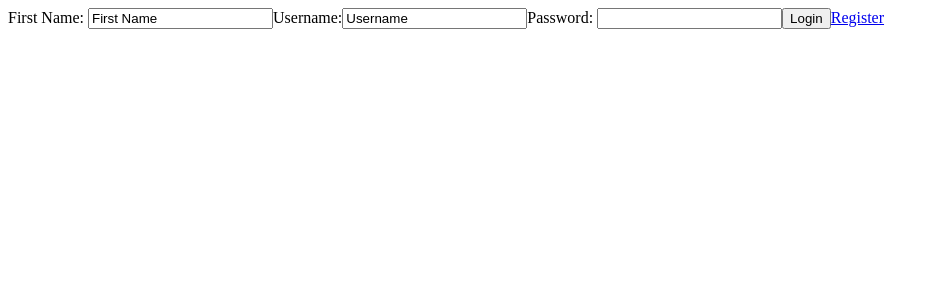
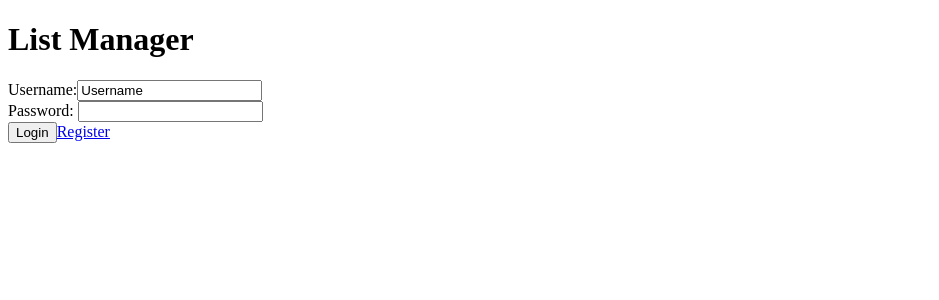
Before and after one commit to nestorcayananjr/list-manager, a React app: page / in a window 1280 px wide. Shown: the top 300 px of the page, without its empty margins (0-939 px from the left). Built offline with nearby package versions, Linux system fonts and the light colour scheme.

Commit message:
simple styling

```diff
--- a/src/HomePage.js
+++ b/src/HomePage.js
@@ -160,7 +160,7 @@ const HomePage = () => {
                     <label for="last_name">Last Name</label>
                     <input id="last_name" type='text' onChange={(e) => setLastName(e.target.value)}/>
                 </div>
-
+                <br></br>
                 <div>
                     <label for="6">6th Grade</label>
                     <input type="checkbox" id="6" onChange={(e) => setGradeLevel('sixth')}/>
@@ -171,18 +171,20 @@ const HomePage = () => {
                     <label for="8">8th Grade</label>
                     <input type="checkbox" id="8" onChange={(e) => setGradeLevel('eighth')}/>
                 </div>
-
+                <br></br>
                 <div>
-                    <label for="homeroomA">A</label>
+                    <label for="homeroomA">Homeroom A</label>
                     <input type="checkbox" id="homeroomA" onChange={(e) => setHomeRoom('A')}/>
 
-                    <label for="homeroomB">B</label>
+                    <label for="homeroomB">Homeroom B</label>
                     <input type="checkbox" id="homeroomB" onChange={(e) => setHomeRoom('B')}/>
                 </div>
+                <br></br>
                 <div>
                 <label for="youngest_and_only">Youngest/Only?</label>
                     <input type="checkbox" id="youngest_and_only" onChange={(e) => setYoungestAndOnly(e.target.value)}/>
                 </div>
+                <br></br>
             <button onClick={() => setCreateStudentClicked(false)}> Go Back </button>
             <button onClick={() => createNewStudent()}>Create Student</button>
             </div>
--- a/src/Login.js
+++ b/src/Login.js
@@ -17,6 +17,7 @@ function Login (){
             username: userName,
             password: password
         })
+        console.log(data.data.first_name)
         setVerification(data.data.verification)
     }
 
@@ -24,12 +25,13 @@ function Login (){
 
     return (
         <>
-            <label for='first_name'>First Name: </label>
-            <input id='first_name' type='text' defaultValue='First Name' onChange={(e) => setFirstName(e.target.value)}/>
+        <h1>List Manager</h1>
             <label for='username'>Username:</label>
             <input id='username' type='text' defaultValue='Username' onChange={(e) => userName = e.target.value}/>
+            <br></br>
             <label for='password'>Password: </label>
             <input id='password' type='password'  onChange={(e) => password = e.target.value}/>
+            <br></br>
             <button onClick={() => handleClick()}> Login </button>
             <Link to='/register'>Register</Link>
         </>
--- a/src/Registration.js
+++ b/src/Registration.js
@@ -23,10 +23,13 @@ const Registration = () => {
             <h1> Register Here</h1>
             <label for='first_name'>First Name: </label>
             <input id='first_name' type='text' defaultValue='First Name' onChange={(e) => firstName = e.target.value}/>
+            <br></br>
             <label for='username'>Username:</label>
             <input id='username' type='text' defaultValue='Username' onChange={(e) => userName = e.target.value}/>
+            <br></br>
             <label for='password'>Password: </label>
             <input id='password' type='password'  onChange={(e) => password = e.target.value}/>
+            <br></br>
             <button onClick={() => handleClick()}> Register </button>
             <Link to='/'>Go back to login page</Link>
         </>
```
Also changed, not shown: 1 other file (tests, documents, lock files or other folders).
